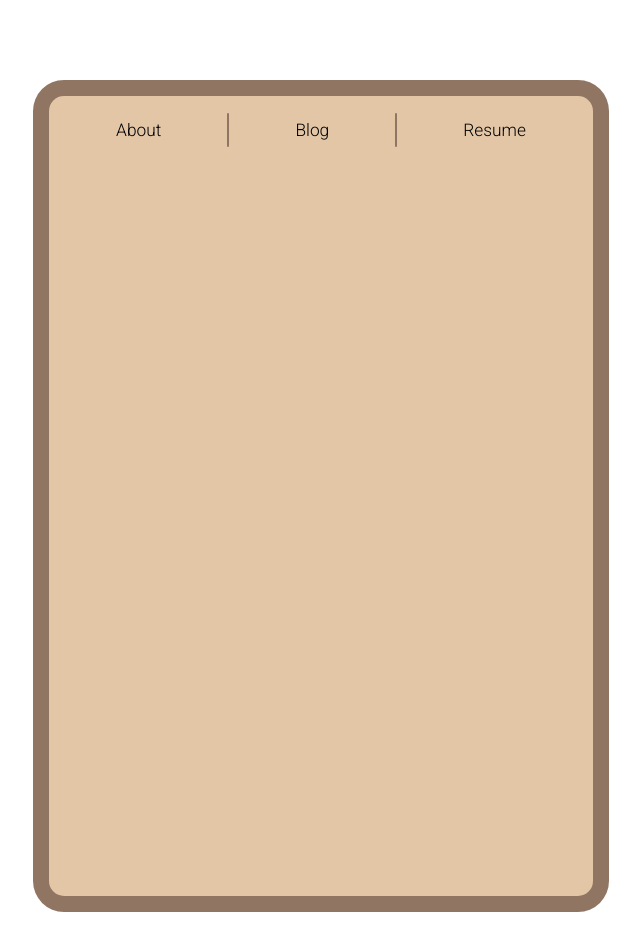
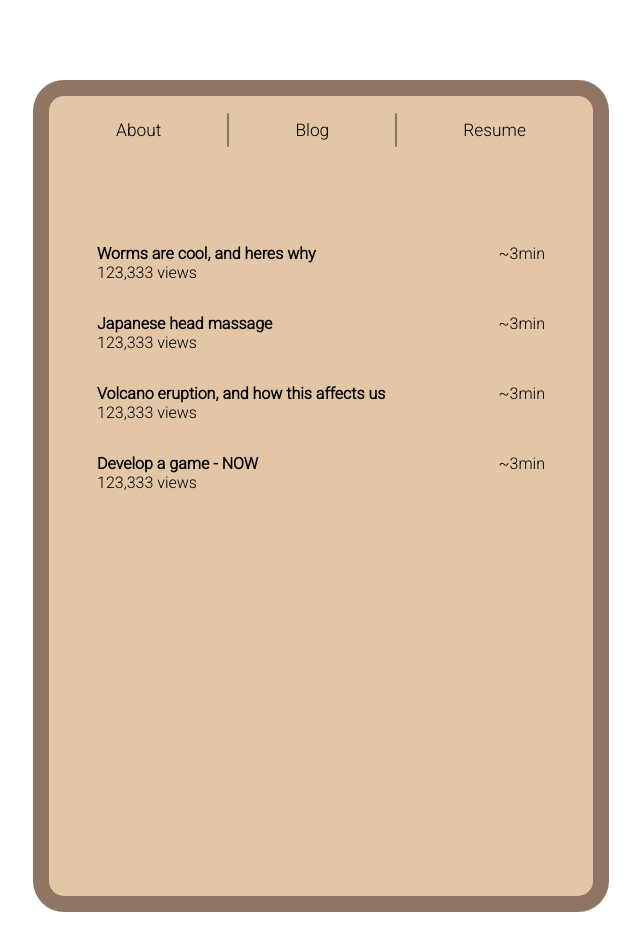
Before and after one commit to kkayam/portfolio, a Next.js app: page / in a window 1280 px wide. Both pictures are taken after a click on the element "Blog". Shown: the top 950 px of the page, without its empty margins (319-959 px from the left). Built offline with nearby package versions, Linux system fonts and the light colour scheme.

Commit message:
added blog posts

```diff
--- a/app/page.module.css
+++ b/app/page.module.css
@@ -65,7 +65,29 @@
   font-size: 30pt;
   width: 100%;
   padding: 0rem 3rem;
-  margin-bottom: 8rem;
+  margin: 2rem 0 4rem 0;
+}
+.blogPostThumb {
+  width: 100%;
+  padding: 1rem 3rem;
+  transition: 0.3s ease; /* Smooth transition for background color */
+}
+
+.blogPostThumb:hover {
+  background-color: var(--container-background);
+  cursor: pointer;
+}
+
+.blogPostTitle {
+  font-weight: 900;
+}
+.blogPostViews {
+  font-weight: 100;
+}
+
+.blogPostTime {
+  float: right;
+  text-align: right;
 }
 
 .section {
@@ -73,18 +95,18 @@
   position: relative; /* Add this line */
   width: 100%;
   text-align: left;
-  padding: 0 3rem;
-  min-height: 30rem;
+  padding: 3rem;
 }
 
 /* Pseudo-element for bottom border */
-.section::after {
+.section + .section::before {
   content: '';
   display: block;
   height: 2px; /* Height of the border */
   background-color: var(--container-background); /* Color of the border */
-  width: 90%; /* Adjust this to control the length of the border */
+  width: 30%; /* Adjust this to control the length of the border */
   position: absolute;
+  top: 0rem;
   left: 50%; /* Center the border */
   transform: translateX(-50%); /* Ensure it's centered */
   opacity: 50%;
--- a/components/BlogPage.js
+++ b/components/BlogPage.js
@@ -1,5 +1,18 @@
 'use client';
 import styles from '@/app/page.module.css';
 
+var post_titles = ["Worms are cool, and heres why", "Japanese head massage", "Volcano eruption, and how this affects us", "Develop a game - NOW"];
+
 export default function BlogPage() {
+    return (<>
+        {post_titles.map((title) => {
+            return (<div className={styles.blogPostThumb}>
+                <div style={{ float: "left" }}>
+                    <div className={styles.blogPostTitle}>{title}</div>
+                    <div className={styles.blogPostViews}>123,333 views</div>
+                </div>
+                <div className={styles.blogPostTime}>~3min</div>
+            </div>);
+        })}
+    </>);
 }
--- a/components/HomePage.js
+++ b/components/HomePage.js
@@ -3,7 +3,19 @@ import styles from '@/app/page.module.css';
 
 export default function HomePage() {
     return (
-        <div className={styles.title}>
-            hey, im koray ✌️
-        </div>);
+        <>
+            <div className={styles.title}>
+                hey, im koray ✌️
+            </div>
+            <div className={styles.section}>
+                Lorem ipsum dolor sit amet, consectetur adipiscing elit. Duis mauris orci, scelerisque nec velit id, facilisis gravida nibh. Vivamus vel ante tincidunt, laoreet ante vel, malesuada arcu. Sed tempus purus porttitor enim placerat, eu congue augue varius. Phasellus fermentum consectetur augue. Aliquam et sem nec augue eleifend iaculis. Fusce pharetra neque vitae metus tempor placerat. Maecenas accumsan fermentum nulla ut egestas. Morbi a scelerisque dui. Sed rutrum feugiat nulla eu mollis. Nullam vel facilisis tellus, et imperdiet libero. Proin et cursus leo. Aenean eleifend porttitor varius. Aliquam eleifend, mauris at iaculis vulputate, est lectus mollis lectus, vitae fringilla diam erat at dolor. In hac habitasse platea dictumst. Suspendisse hendrerit sodales risus eu ullamcorper. Aenean vehicula a orci non lacinia.
+            </div>
+            <div className={styles.section}>
+                Class aptent taciti sociosqu ad litora torquent per conubia nostra, per inceptos himenaeos. In consequat ac libero sit amet tincidunt. In vitae nunc massa. Quisque a sem sed metus fermentum placerat ut eget quam. Sed at turpis tempus, malesuada nulla eget, fringilla est. Maecenas at nisi hendrerit, vehicula urna quis, iaculis nulla. Donec in tortor ac sem suscipit aliquam nec id ante. Phasellus aliquam blandit est eget pulvinar. Curabitur commodo enim non imperdiet sollicitudin. Proin malesuada at sapien non pretium.
+            </div>
+            <div className={styles.section}>
+                Class aptent taciti sociosqu ad litora torquent per conubia nostra, per inceptos himenaeos. In consequat ac libero sit amet tincidunt. In vitae nunc massa. Quisque a sem sed metus fermentum placerat ut eget quam. Sed at turpis tempus, malesuada nulla eget, fringilla est. Maecenas at nisi hendrerit, vehicula urna quis, iaculis nulla. Donec in tortor ac sem suscipit aliquam nec id ante. Phasellus aliquam blandit est eget pulvinar. Curabitur commodo enim non imperdiet sollicitudin. Proin malesuada at sapien non pretium.
+            </div>
+        </>);
+
 }
```
